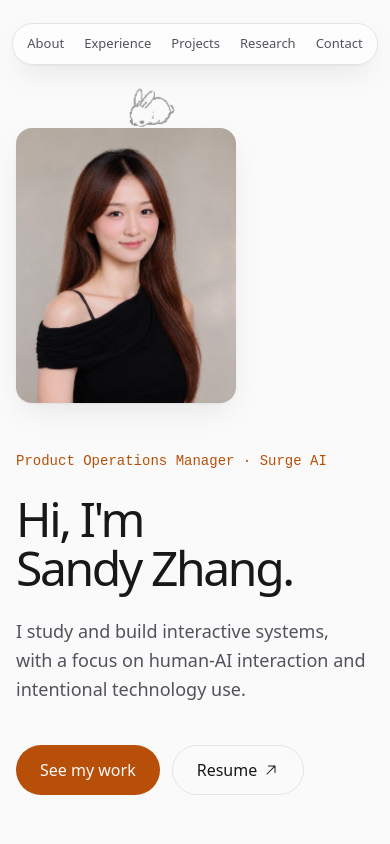
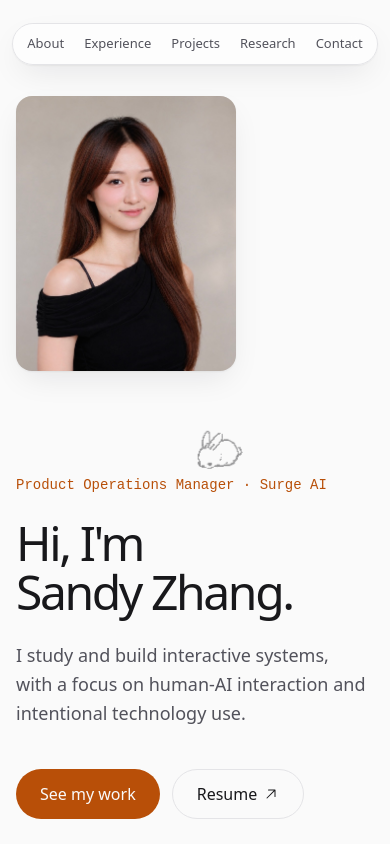
Before and after one commit to sandyzyn/sandyzyn.github.io, a React (Vite) app: page / in a window 390 px wide. Shown: the top 844 px of the page. Built offline with nearby package versions, Linux system fonts and the light colour scheme.

Commit message:
to the top

```diff
--- a/src/components/Hero.tsx
+++ b/src/components/Hero.tsx
@@ -4,12 +4,11 @@ import { profile } from '../content'
 import { BUNNY_DOTS, BUNNY_H, BUNNY_W } from './bunnyDots'
 
 /*
-  Dot-matrix bunny that sits on the top edge of the photo and hops along it.
-  Inset from both sides so it stays clear of the rounded corners. Decorative only.
+  Dot-matrix bunny that hops along the top of the tagline. Decorative only.
 */
 function Bunny() {
   return (
-    <span aria-hidden className="pointer-events-none absolute inset-x-4 bottom-full -mb-px block h-11 overflow-x-clip">
+    <span aria-hidden className="pointer-events-none absolute inset-x-0 bottom-full mb-1 block h-11 overflow-x-clip">
       <span className="bunny-track block h-full w-full">
         <span className="bunny-face block h-11 w-11 origin-center">
           <span className="bunny-hop block h-11 w-11">
@@ -30,7 +29,7 @@ const item = {
 
 export default function Hero() {
   return (
-    <section id="top" className="mx-auto flex min-h-[100dvh] max-w-6xl items-center px-4 pb-16 pt-32 sm:px-8 md:pt-24">
+    <section id="top" className="mx-auto flex min-h-[100dvh] max-w-6xl items-center px-4 pb-16 pt-24 sm:px-8">
       <div className="grid w-full grid-cols-1 items-center gap-12 md:grid-cols-12 md:gap-8">
         <motion.div
           className="order-2 md:order-1 md:col-span-7"
@@ -38,7 +37,8 @@ export default function Hero() {
           animate="show"
           variants={{ show: { transition: { staggerChildren: 0.08 } } }}
         >
-          <motion.p variants={item} className="mb-6 font-mono text-sm text-accent">
+          <motion.p variants={item} className="relative mb-6 mt-14 w-fit font-mono text-sm text-accent md:mt-0">
+            <Bunny />
             {profile.tagline}
           </motion.p>
           <motion.h1
@@ -74,9 +74,7 @@ export default function Hero() {
           animate={{ opacity: 1, scale: 1 }}
           transition={{ type: 'spring', stiffness: 80, damping: 20, delay: 0.1 }}
         >
-          {/* Wrapper is not clipped so the bunny can sit on the photo's top edge. */}
-          <div className="relative mr-auto w-full max-w-[220px] md:ml-auto md:mr-0 md:max-w-[400px]">
-            <Bunny />
+          <div className="mr-auto w-full max-w-[220px] md:ml-auto md:mr-0 md:max-w-[400px]">
             {/* 4:5 center crop also trims a UI artifact in the photo's bottom-right corner. */}
             <div className="aspect-[4/5] w-full overflow-hidden rounded-2xl bg-surface-2 shadow-soft">
               <img
```
Also changed, not shown: src/index.css (+2 -2 lines).
